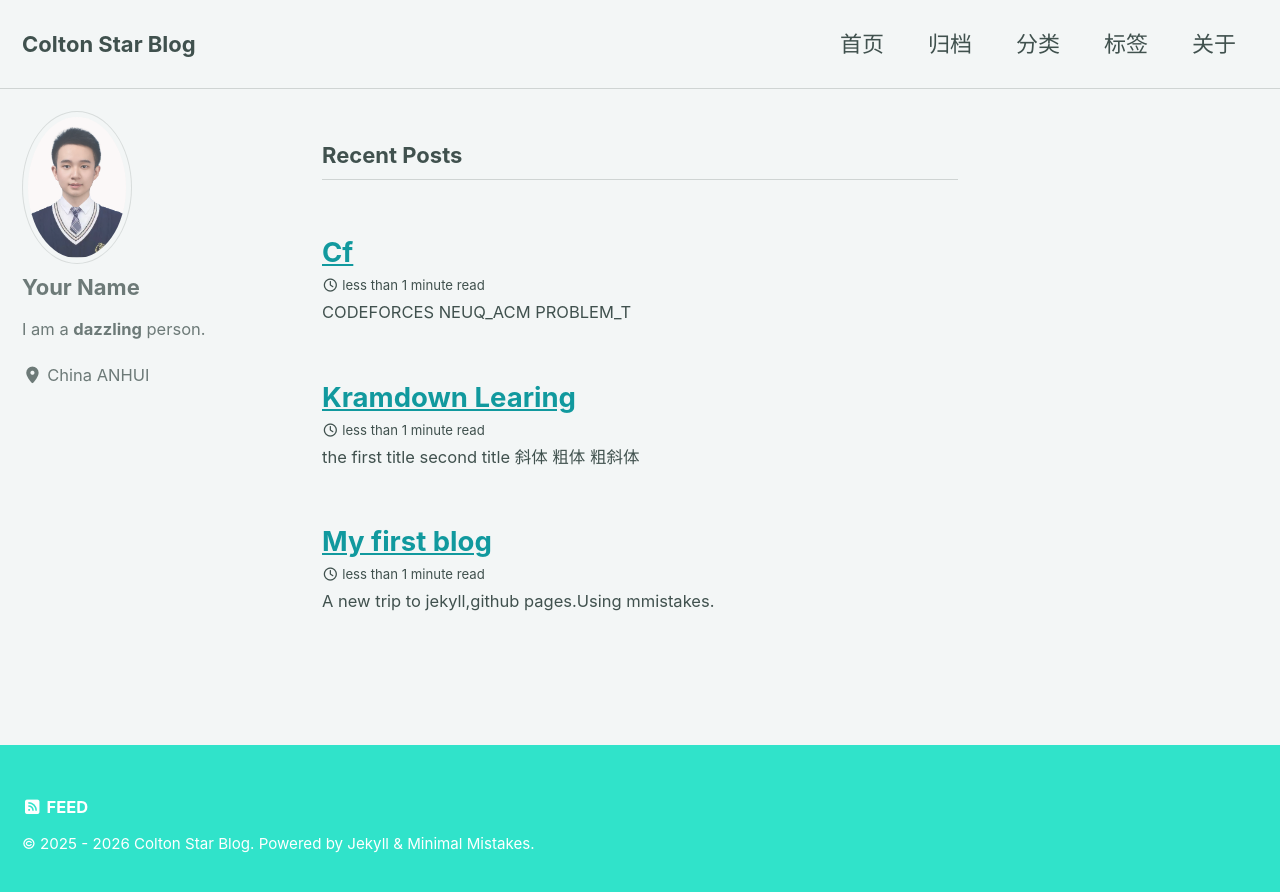
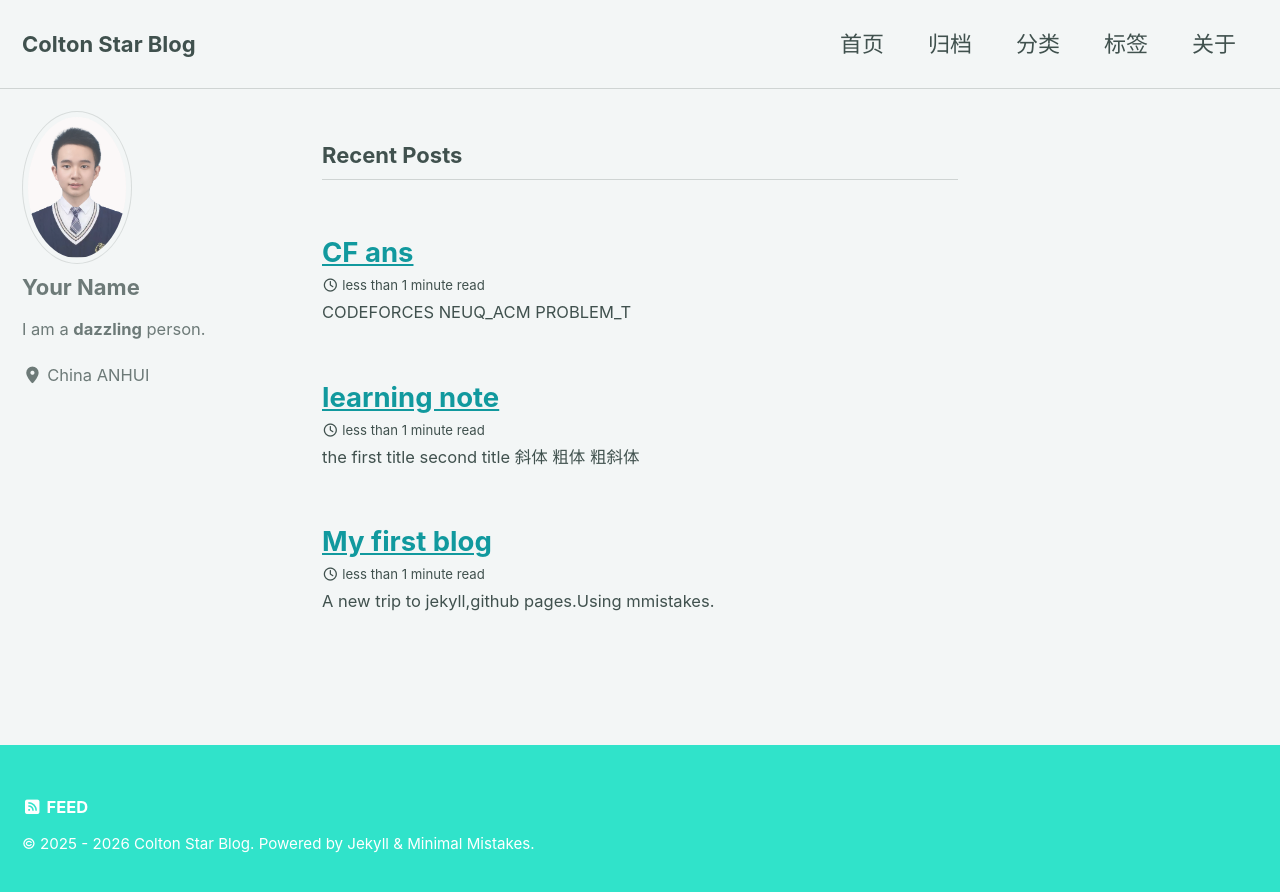
Before and after one commit to Colton818/Colton818.github.io, a Jekyll site: the page built from index.html, in a window 1280 px wide. Shown: the top 892 px of the page. Built offline with Jekyll 4.4.1, drawn with Linux system fonts in a browser that asks for light colours; cached includes are drawn as plain includes; the list of posts is cut into pages by our own code.

Commit message:
Add title front-matter to blog posts
Add 'title' entries to the YAML front-matter of two posts (_posts/2026-02-05-kramdown-learing.md and _posts/2026-02-15-CF.md) to provide consistent metadata. No other content changes were made.

```diff
--- a/_posts/2026-02-05-kramdown-learing.md
+++ b/_posts/2026-02-05-kramdown-learing.md
@@ -1,4 +1,5 @@
 ---
+title: learning note
 date: 2026-02-15 17:54
 ---
 # the first title
--- a/_posts/2026-02-15-CF.md
+++ b/_posts/2026-02-15-CF.md
@@ -1,4 +1,5 @@
 ---
+title: CF ans
 date: 2026-02-15 19:13
 ---
 # CODEFORCES
```
